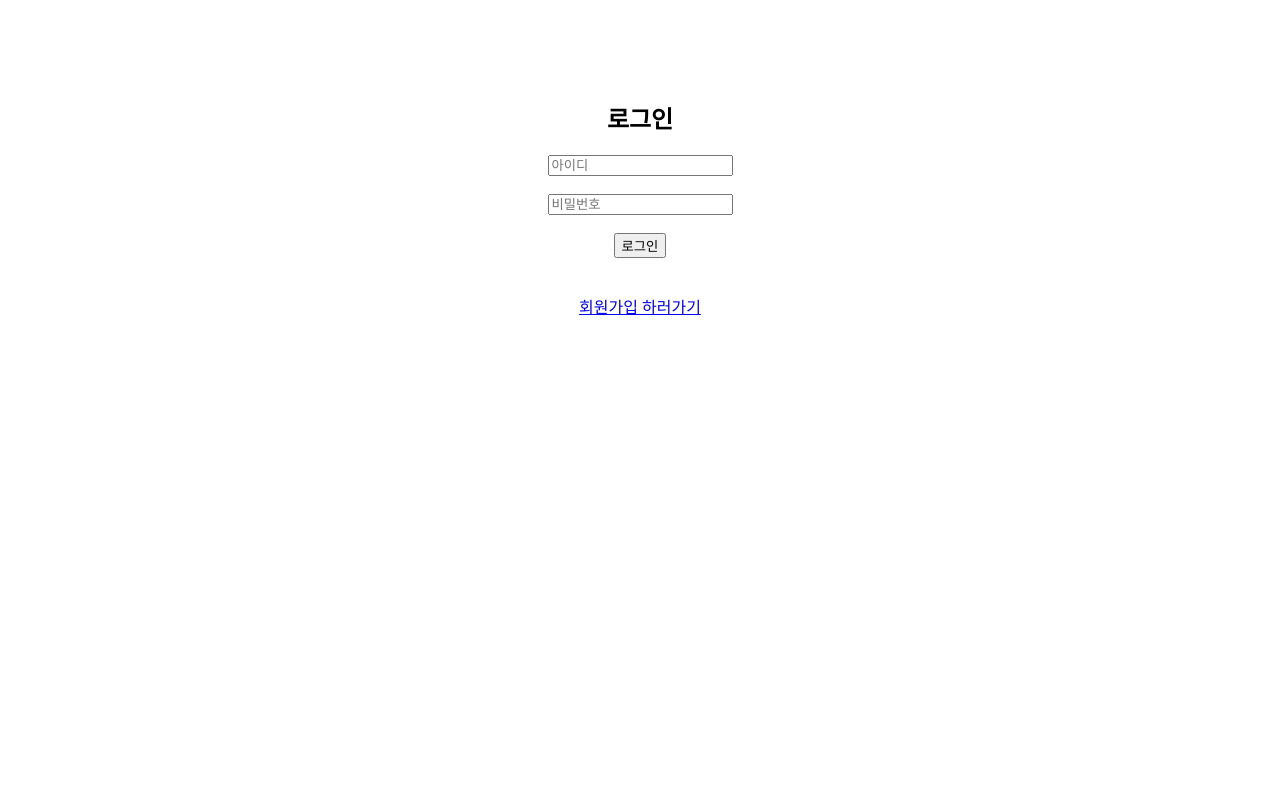
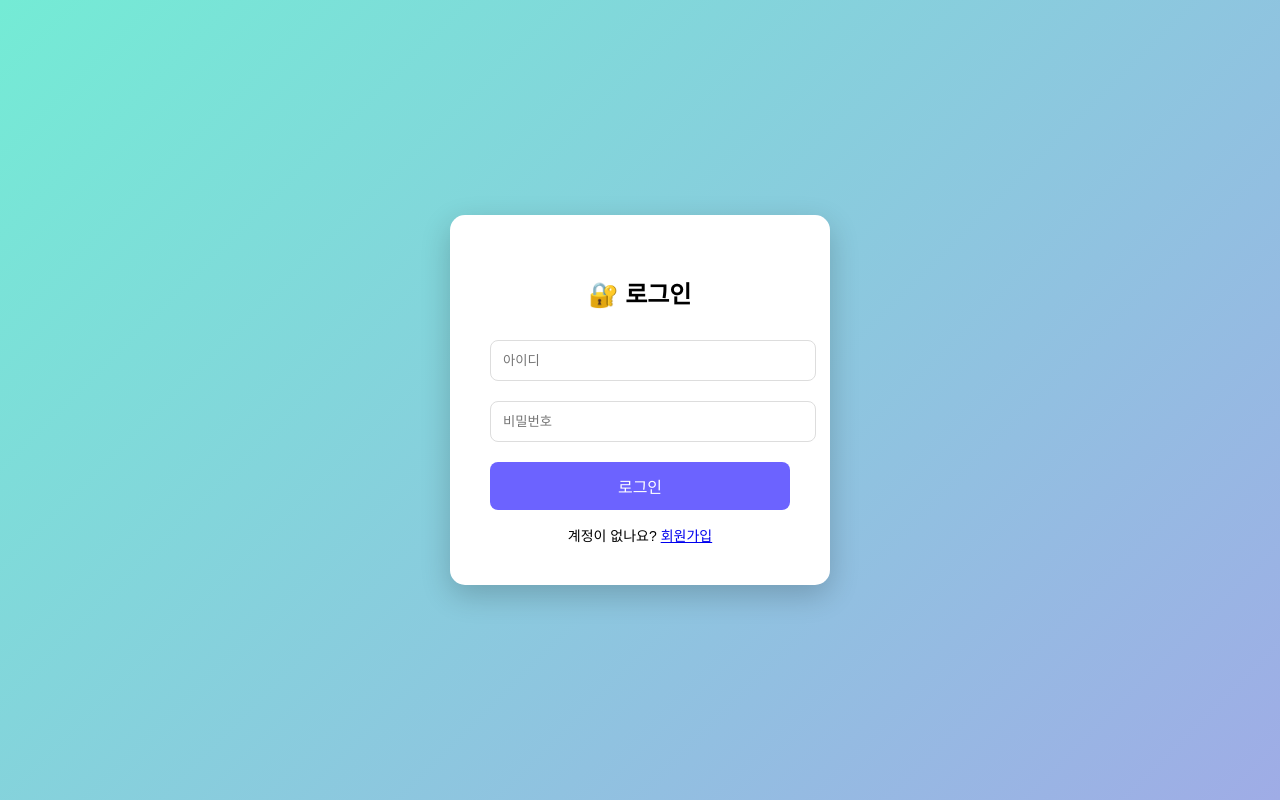
Before and after one commit to rightpleft/dayjeong, a Django app: page /login/ in a window 1280 px wide. Run offline with Django 4.2, Linux system fonts and the light colour scheme.

Commit message:
design login UI

```diff
--- a/user/templates/login.html
+++ b/user/templates/login.html
@@ -1,25 +1,85 @@
 <!DOCTYPE html>
-<html>
+<html lang="ko">
 <head>
-    <title>로그인</title>
+<meta charset="UTF-8">
+<title>로그인</title>
+
+<style>
+body {
+    margin:0;
+    font-family: Arial;
+    background: linear-gradient(135deg, #74ebd5, #9face6);
+    height:100vh;
+    display:flex;
+    justify-content:center;
+    align-items:center;
+}
+
+/* 카드 */
+.login-box {
+    background:white;
+    padding:40px;
+    border-radius:15px;
+    width:300px;
+    box-shadow:0 10px 30px rgba(0,0,0,0.2);
+    text-align:center;
+}
+
+/* 타이틀 */
+h2 {
+    margin-bottom:20px;
+}
+
+/* input */
+input {
+    width:100%;
+    padding:12px;
+    margin:10px 0;
+    border-radius:8px;
+    border:1px solid #ddd;
+}
+
+/* 버튼 */
+button {
+    width:100%;
+    padding:12px;
+    margin-top:10px;
+    border:none;
+    border-radius:8px;
+    background:#6c63ff;
+    color:white;
+    font-size:16px;
+    cursor:pointer;
+}
+
+button:hover {
+    background:#574fd6;
+}
+
+/* 하단 링크 */
+.link {
+    margin-top:15px;
+    font-size:14px;
+}
+</style>
 </head>
-<body style="text-align:center; margin-top:100px;">
 
-    <h2>로그인</h2>
+<body>
 
-    {% if error %}
-        <p style="color:red;">{{ error }}</p>
-    {% endif %}
+<div class="login-box">
+    <h2>🔐 로그인</h2>
 
     <form method="POST">
         {% csrf_token %}
-        <input type="text" name="username" placeholder="아이디"><br><br>
-        <input type="password" name="password" placeholder="비밀번호"><br><br>
+        <input type="text" name="username" placeholder="아이디" required>
+        <input type="password" name="password" placeholder="비밀번호" required>
         <button type="submit">로그인</button>
     </form>
 
-    <br><br>
-    <a href="/signup/">회원가입 하러가기</a>
+    <div class="link">
+        계정이 없나요? <a href="/signup/">회원가입</a>
+    </div>
+</div>
 
 </body>
 </html>
```
